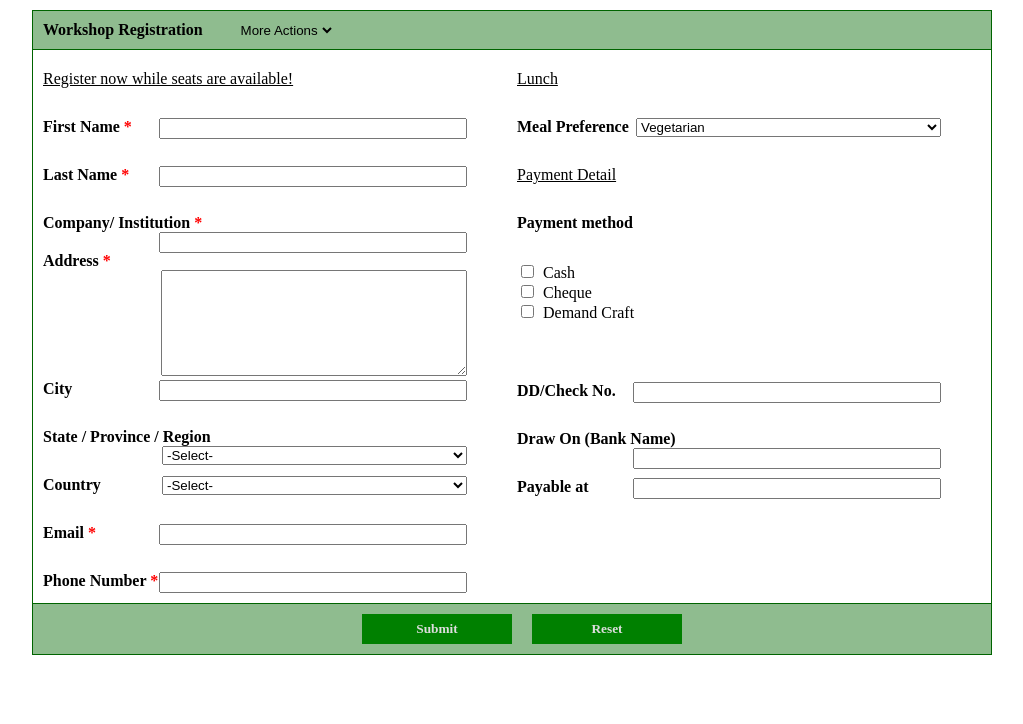
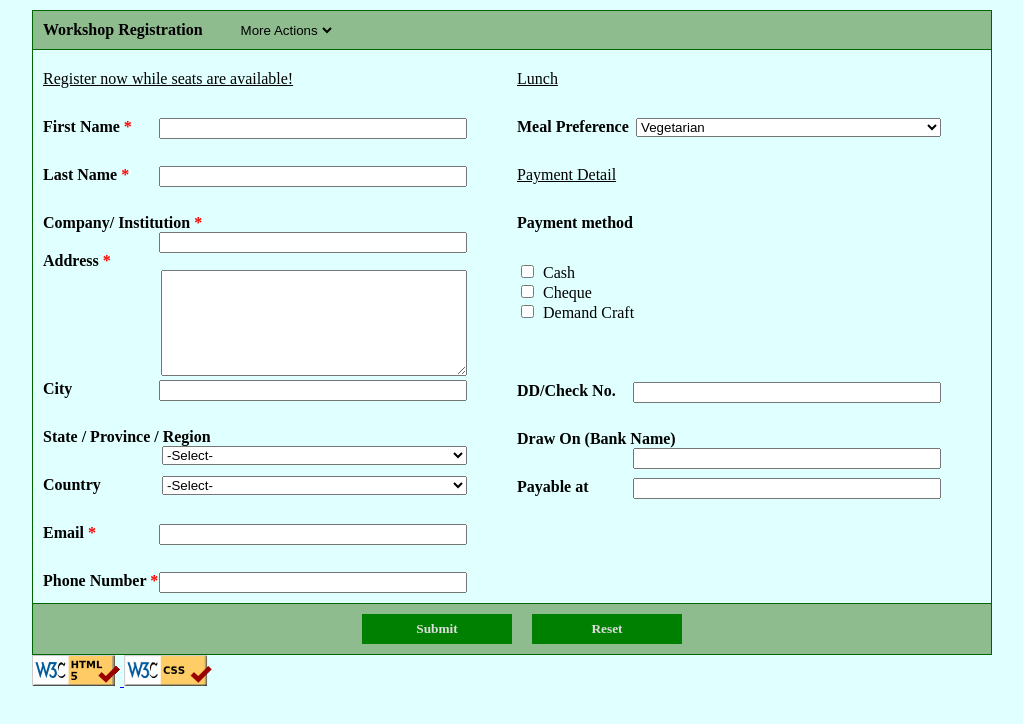
Before and after one commit to oliver-anh-nguyen/web_programming, a plain HTML site: page Lab4/form.html in a window 1280 px wide. Shown: the whole page, without its empty margins (128-1151 px from the left). Drawn offline with Linux system fonts and the light colour scheme.

Commit message:
[Lab4] add css checker

```diff
--- a/Lab4/form.css
+++ b/Lab4/form.css
@@ -1,6 +1,7 @@
 body {
     width: 75%;
     margin: 10px auto auto auto;
+    background-color: lightcyan;
 }
 
 .header-title {
@@ -111,3 +112,9 @@
     font-weight: bold;
     border: none;
 }
+
+.formatIconChecker {
+    border: 0px;
+    width: 88px;
+    height: 31px;
+}
--- a/Lab4/form.html
+++ b/Lab4/form.html
@@ -22,7 +22,7 @@
         <div class="text-form"> First Name <span class="require">*</span><input type="text" required></div>
         <div class="text-form"> Last Name <span class="require">*</span><input type="text" required></div>
         <div class="text-form"> Company/ Institution <span class="require">*</span><input type="text" required></div>
-        <div class="text-address"> Address <span class="require">*</span> <textarea type="text" required></textarea></div>
+        <div class="text-address"> Address <span class="require">*</span> <textarea required></textarea></div>
         <div class="text-form"> City <input></div>
         <div class="text-form"> State / Province / Region
             <select name="more_state" class="more-state">
@@ -73,5 +73,12 @@
     <button class="btn">Reset</button>
 </div>
 </form>
+<!--HTML, CSS checker -->
+<a href="https://validator.w3.org/nu/?doc=https%3A%2F%2Foliver-anh-nguyen.github.io%2Fwap0722.github.io%2FLab3%2Flayout.html">
+    <img class="formatIconChecker" src="../icons/html_checker.png" alt="html checker">
+</a>
+<a href="https://jigsaw.w3.org/css-validator/validator?uri=https%3A%2F%2Foliver-anh-nguyen.github.io%2Fwap0722.github.io%2FLab4%2Fform.html&profile=css3svg&usermedium=all&warning=1&vextwarning=&lang=en">
+    <img class="formatIconChecker" src="../icons/css_checker.png" alt="css checker">
+</a>
 </body>
 </html>
```
